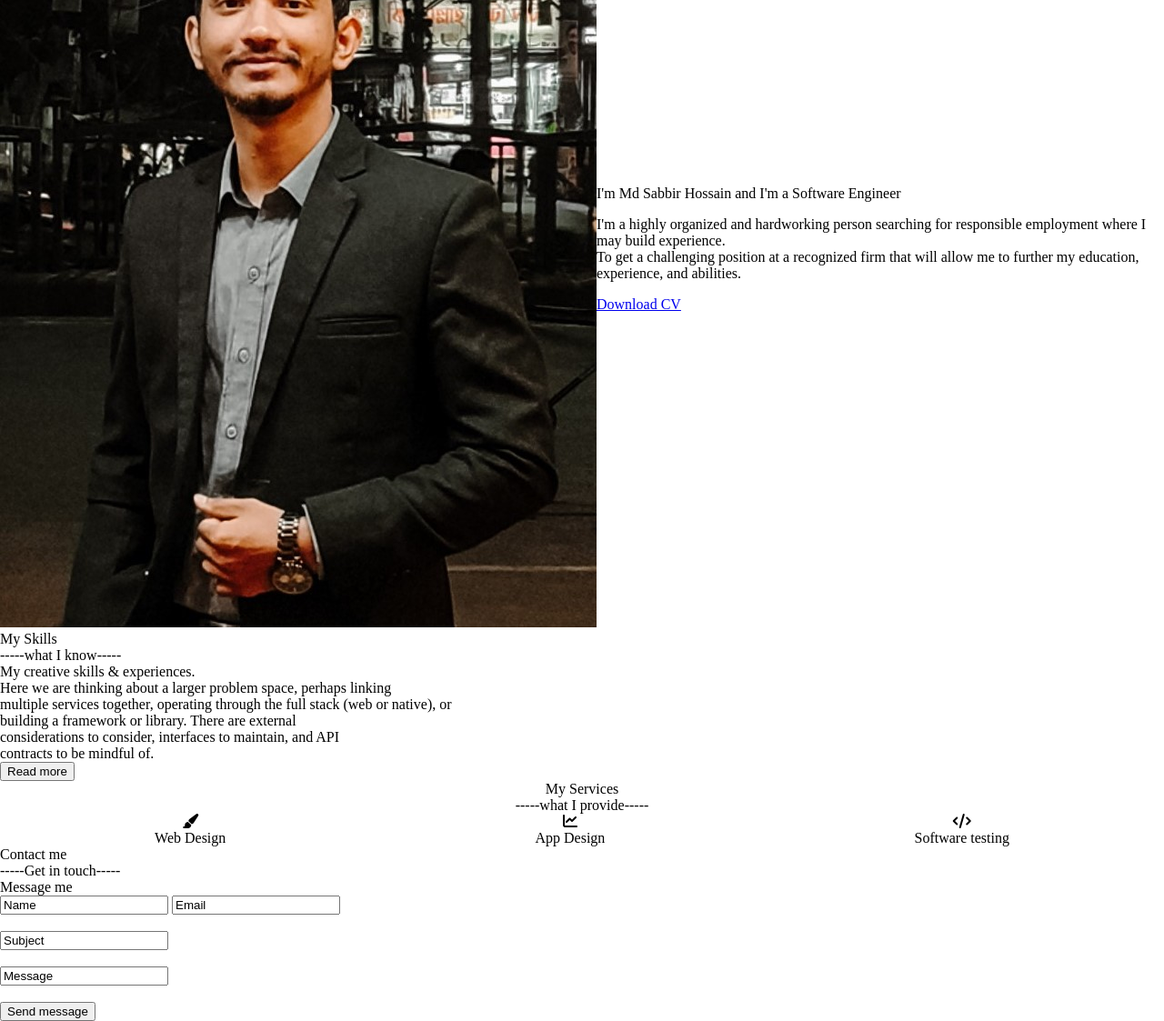
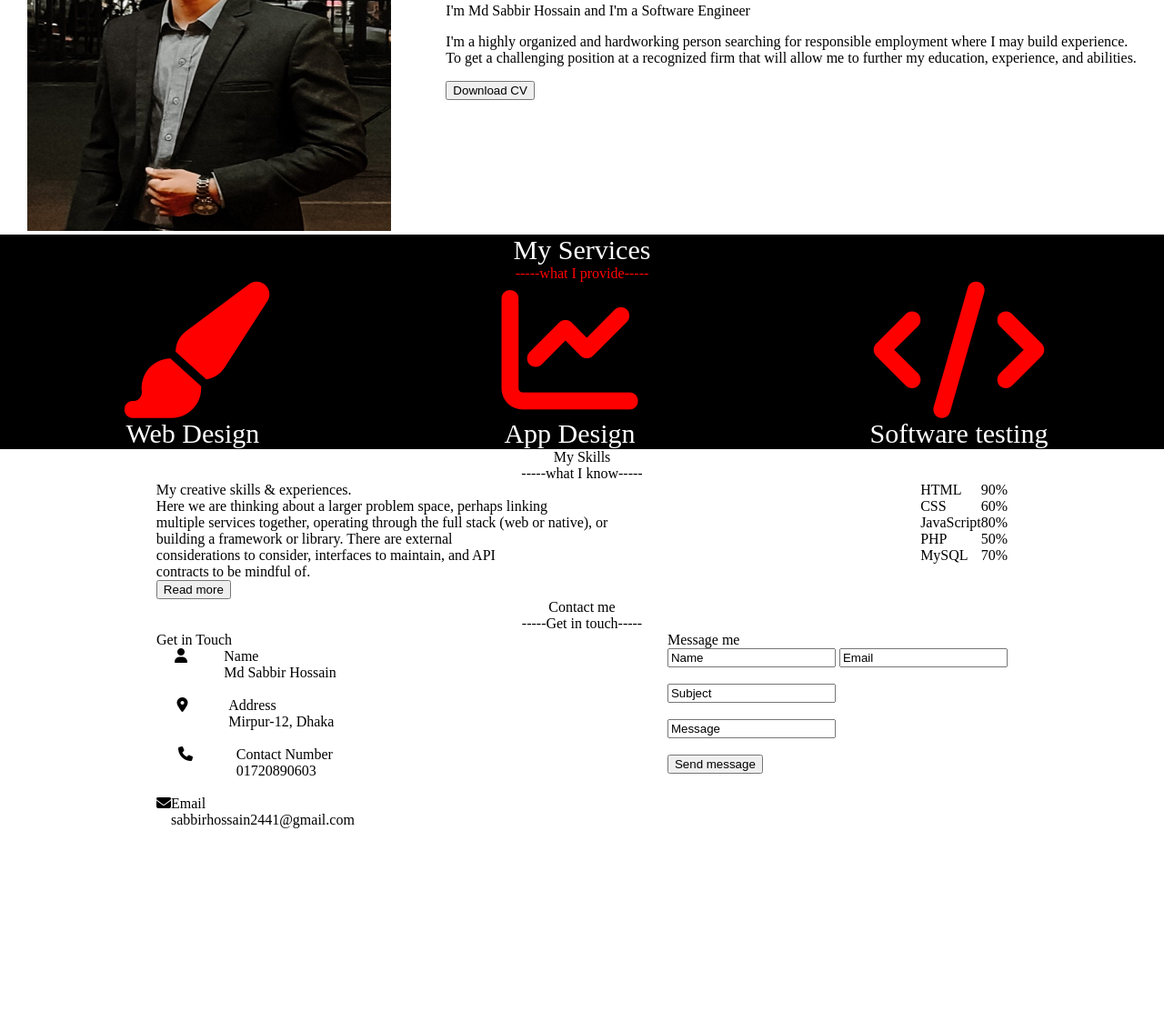
Before and after one commit to sabbirhossain0001/my-portfolio-website, a plain HTML site: page index.html in a window 1280 px wide. Shown: the part 819-1942 px from the top of the page at 91% size. After the commit the page ends 1730 px from the top, so only its background shows below. Drawn offline with Linux system fonts and the light colour scheme.

Commit message:
almost html done

```diff
--- a/index.html
+++ b/index.html
@@ -31,10 +31,10 @@
                     <h2>And I'm a <span class="typing">Software Engineer</span></h2>
                     <a href="#">Hire me</a> -->
                     <h1>
-                        <div>Hello, my name is</div>
-                        <div>Md Sabbir Hossain</div>
-                        <div>And I'm a <span class="typing">Software Engineer</span></div>
-                        <div><a href="#">Hire me</a></div>
+                        <div class="home1">Hello, my name is</div>
+                        <div class="home2">Md Sabbir Hossain</div>
+                        <div class="home3">And I'm a <span class="typing">Software Engineer</span></div>
+                        <div><button><a>Hire me</a></button></div>
                     </h1>
                 </div>
                 <div>
@@ -45,7 +45,7 @@
 
     </section>
     <section>
-        <div class="bacg3">
+        <div class="provide">
             <div>About me</div>
             <div>-----Who I am-----</div>
         </div>
@@ -65,61 +65,41 @@
                     further my education, experience, and
                     abilities.
                 </p>
-                <a href="#">Download CV</a>
+               <button> <a>Download CV</a></button>
             </div>
         </div>
     </section>
-    <section>
-        <div>
 
-            <div class="bacg3">
-            <div>My Skills</div>
-             <div>-----what I know-----</div>
-            </div>
-          <div>
-            <div>My creative skills & experiences. <br>
-                Here we are thinking about a larger problem space, perhaps linking <br>
-                multiple services together, operating through the full stack (web or native), or <br>
-                building a framework or library. There are external <br>
-                considerations to consider, interfaces to maintain, and API <br>
-                contracts to be mindful of.</div>
-                <div><button>Read more</button></div>
-          </div>
-          <div>
-
-          </div>
-        </div>
-    </section>
     <section>
         <div class="services">
             <div class="provide">
-                <div>My Services</div>
-                <div>-----what I provide-----</div>
+                <div class="color1">My Services</div>
+                <div class="color2">-----what I provide-----</div>
             </div>
 
 
             <div class="provides">
                 <span class="center">
-                    <div>
+                    <div class="color2">
                         <i class="fa-solid fa-paintbrush"></i>
                     </div>
-                    <div>
+                    <div class="color1">
                         Web Design
                     </div>
                 </span>
                 <span class="center">
-                    <div>
+                    <div class="color2">
                         <i class="fa-solid fa-chart-line"></i>
                     </div>
-                    <div>
+                    <div class="color1">
                         App Design
                     </div>
                 </span>
                 <span class="center">
-                    <div>
+                    <div class="color2">
                         <i class="fa-solid fa-code"></i>
                     </div>
-                    <div>
+                    <div class="color1">
                          Software testing
                     </div>
                 </span>
@@ -128,13 +108,91 @@
     </section>
     <section>
         <div>
-            <div class="bacg3">
+
+            <div class="provide">
+               <div>
+                    My Skills
+               </div>
+                <div>
+                    -----what I know-----
+                </div>
+            </div>
+            <div class="provides">
+                <div>
+                    <div>My creative skills & experiences. <br>
+                        Here we are thinking about a larger problem space, perhaps linking <br>
+                        multiple services together, operating through the full stack (web or native), or <br>
+                        building a framework or library. There are external <br>
+                        considerations to consider, interfaces to maintain, and API <br>
+                        contracts to be mindful of.</div>
+                        <div><button>Read more</button></div>
+                  </div>
+                    <div >
+                        <div class="skill">
+                                <span>HTML</span>
+                                <span>90%</span>
+                        </div>
+                        <div class="skill">
+                                <span>CSS</span>
+                                <span>60%</span>
+
+                        </div>
+                        <div class="skill">
+                                <span>JavaScript</span>
+                                <span>80%</span>
+                        </div>
+                        <div class="skill">
+                                <span>PHP</span>
+                                <span>50%</span>
+                        </div>
+                        <div class="skill">
+                                <span>MySQL</span>
+                                <span>70%</span>
+                        </div>
+                    </div>
+            </div>
+
+         </div>
+    </section>
+    <section>
+        <div>
+            <div class="provide">
                 <div>Contact me</div>
                 <div>-----Get in touch-----</div>
             </div>
-            <div>
+            <div  class="contact">
                 <div>
-
+                  <div>Get in Touch</div>
+                        <div>
+                            <div class="contact">
+                                <i class="fas fa-user"></i>
+                                <div>
+                                    <div>Name</div>
+                                    <div>Md Sabbir Hossain</div>
+                                </div>
+                            </div><br>
+                            <div class="contact">
+                                <i class="fas fa-map-marker-alt"></i>
+                                <div>
+                                    <div>Address</div>
+                                    <div>Mirpur-12, Dhaka</div>
+                                </div>
+                            </div><br>
+                            <div class="contact">
+                                <i class="fas fa-phone"></i>
+                                <div>
+                                    <div>Contact Number</div>
+                                    <div>01720890603</div>
+                                </div>
+                            </div><br>
+                            <div class="contact">
+                                <i class="fas fa-envelope"></i>
+                                <div>
+                                    <div>Email</div>
+                                    <div>sabbirhossain2441@gmail.com</div>
+                                </div>
+                            </div>
+                        </div>
                 </div>
                 <div>
                     <div>Message me</div>
--- a/style.css
+++ b/style.css
@@ -1,3 +1,5 @@
+@import url('https://fonts.googleapis.com/css2?family=Poppins:wght@400;500;600;700&family=Ubuntu:wght@400;500;700&display=swap');
+
 nav{
     display: flex;
     justify-content: space-around;
@@ -11,11 +13,11 @@ nav{
     align-items: center;
 
 }
-/* .bacg{
+.bacg{
     background-image: url("images/background\ image.jpg");
     background-repeat: no-repeat;
-
-} */
+    width: 100%;
+}
 body{
     margin: 0%;
 }
@@ -31,10 +33,12 @@ body{
     display: flex;
     justify-content: space-around;
     align-items: center;
+
 }
 .provides{
     display: flex;
     justify-content: space-around;
+
 
 
 }
@@ -48,9 +52,50 @@ body{
     display: flex;
     justify-content: space-around;
     flex-direction: column;
+    background-color:black ;
 }
 .center{
     display: flex;
     align-items: center;
     flex-direction: column;
+
 }
+.center i{
+    font-size: 150px;
+}
+.color1{
+    color: white;
+    font-size: 30px;
+}
+.color2{
+    color: red;
+}
+.bacg4 img{
+    width: 400px;
+    height: 400px;
+}
+.skill{
+    display: flex;
+    justify-content:space-between;
+}
+.contact{
+    display: flex;
+    justify-content: space-around;
+}
+.home1{
+    color: white;
+}
+.home2{
+    color: white;
+    font-size: 70px;
+    font-family:'Times New Roman', Times, serif
+.home3{
+    color: white;
+    font-size: 40px;
+}
+.typing{
+    color: red;
+}
+.button1{
+    color: red;
+}
```
Also changed, not shown: images/design1.jpg (deleted), images/design2.jpg (deleted), 1 other file.
